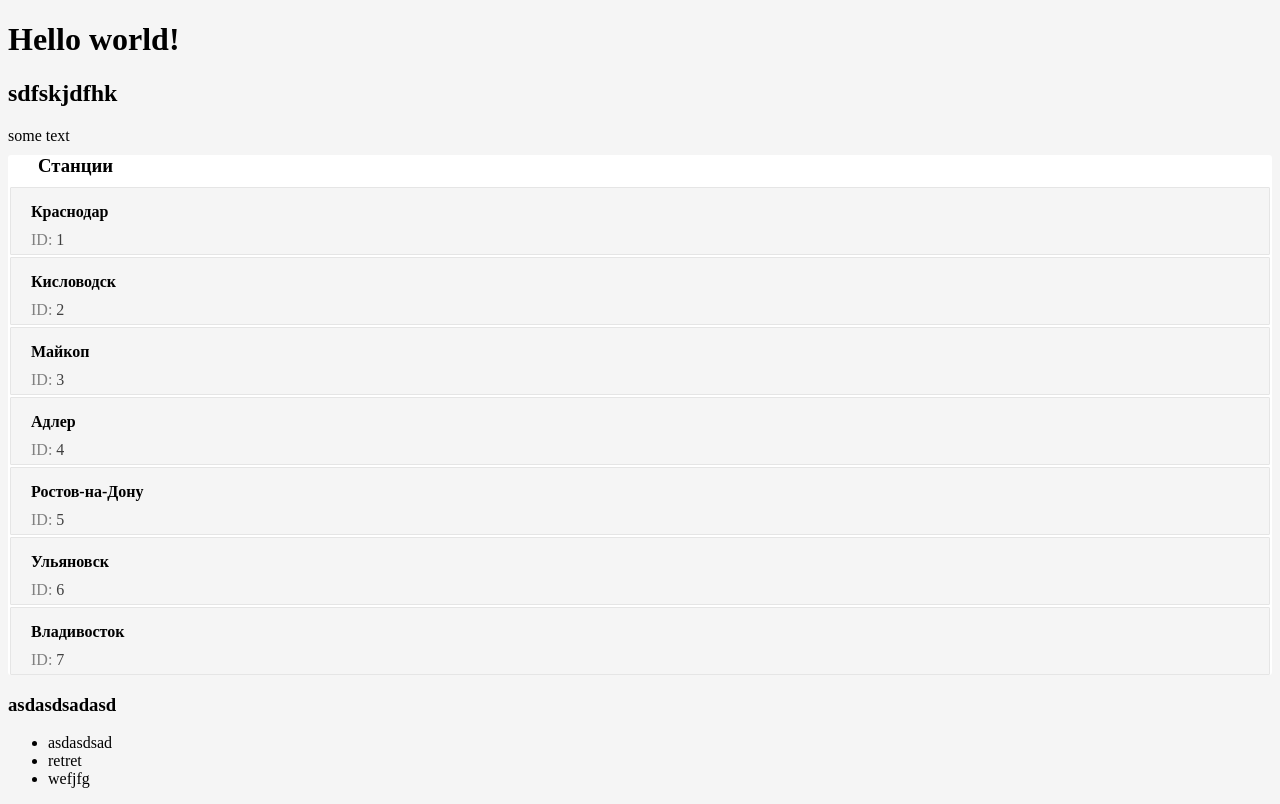
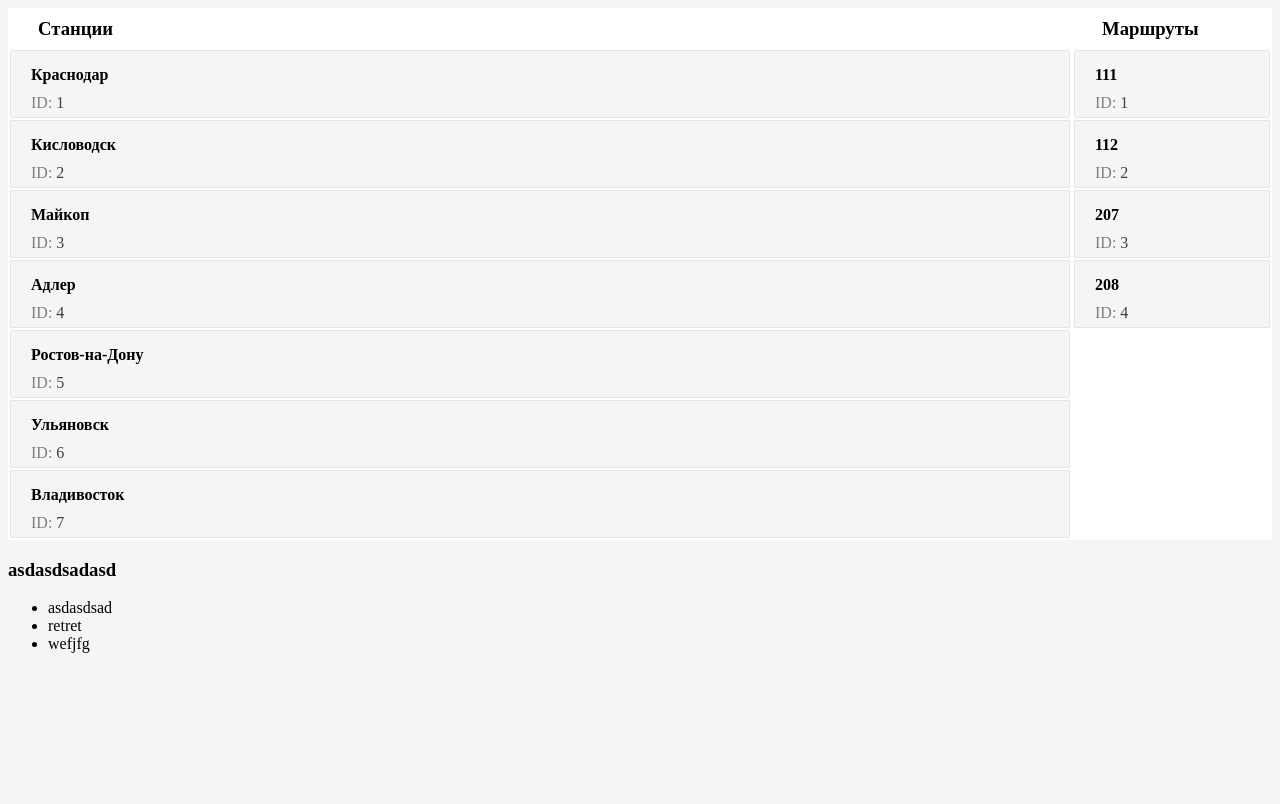
Before and after one commit to arswarog/rzhd, a website built with webpack: page public/index.html in a window 1280 px wide. Built offline with nearby package versions, Linux system fonts and the light colour scheme.

Commit message:
Add route design

```diff
--- a/public/index.html
+++ b/public/index.html
@@ -11,19 +11,29 @@
 
 <body>
 
-  <h1>Hello world!</h1>
+<section class="section">
+  <div class="section__left-content">
+    <h3 class="section__title">Станции</h3>
 
-  <div class="qwe">
-    <h2 id="qwerty" aria-atomic="xdvdsfs">sdfskjdfhk</h2>
-  </div>
-
-  <div>some text</div>
-
-<section class="section">
-  <h3 class="section__title">Станции</h3>
-  <div class="section__content">
     <ul class="station-list" id="station-list">
       <template id="station-list-item">
+        <li class="station-list__item">
+          <h4 class="station-list__title" data-source="name">Кисловодск</h4>
+          <div class="station-list__info">
+            <span class="data">
+              <span class="data__name">ID:</span>
+              <span class="data__value" data-source="id">2</span>
+            </span>
+          </div>
+        </li>
+      </template>
+    </ul>
+  </div>
+  <div class="section__right-content">
+    <h3 class="section__title">Маршруты</h3>
+
+    <ul class="station-list" id="route-list">
+      <template id="route-list-item">
         <li class="station-list__item">
           <h4 class="station-list__title" data-source="name">Кисловодск</h4>
           <div class="station-list__info">
--- a/public/script.js
+++ b/public/script.js
@@ -40,9 +40,22 @@ function displayStations(stations) {
     stations.forEach(station => {
         const el = template.content.cloneNode(true)
 
-        console.log(station)
+        fillTemplate(el, station);
 
-        fillTemplate(el, station);
+        listEl.appendChild(el);
+    })
+}
+
+function displayRoutes(routes) {
+    const listEl = document.getElementById('route-list')
+    const template = document.getElementById('route-list-item')
+
+    Array.from(listEl.getElementsByTagName('li')).forEach(el => el.remove())
+
+    routes.forEach(route => {
+        const el = template.content.cloneNode(true)
+
+        fillTemplate(el, route);
 
         listEl.appendChild(el);
     })
@@ -61,18 +74,4 @@ function fillTemplate(element, data) {
 }
 
 displayStations(allStations);
-displayStations(allStations);
-displayStations(allStations);
-displayStations(allStations);
-displayStations(allStations);
-
-
-
-
-
-
-
-
-
-
-printNode(document.body);
+displayRoutes(allRoutes);
--- a/public/style.css
+++ b/public/style.css
@@ -7,9 +7,16 @@ body {
 .section {
     border-radius: 3px;
     background-color: #ffffff;
+    display: flex;
 }
 .section__title {
     margin: 10px 30px;
+}
+.section__left-content {
+    flex: 1 1;
+}
+.section__right-content {
+    flex: 0 0 200px;
 }
 
 /*** station-list ***/
--- a/public/utils.js
+++ b/public/utils.js
@@ -36,7 +36,7 @@ let _routeIds = 1
 function createRoute(name, stations) {
     // проверка данных маршрута
     return {
-        id: _routeIds,
+        id: _routeIds++,
         name,
         stations: [...stations],
     }
```
